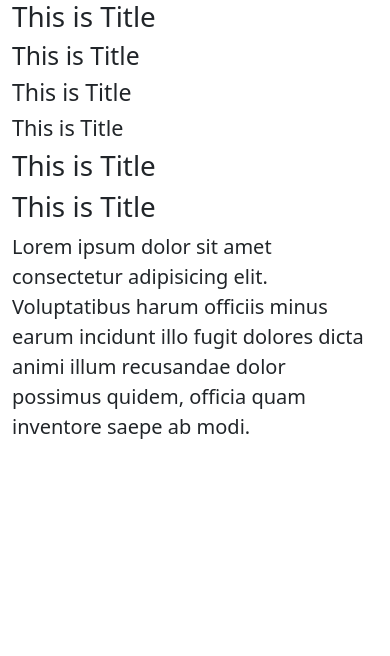
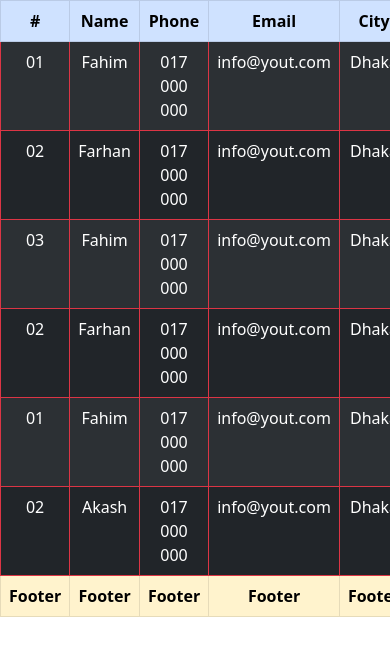
Before and after one commit to abdulmazidakash/bootstrap-version-5, a plain HTML site: page home.html in a window 390 px wide. Drawn offline with Linux system fonts and the light colour scheme.

Commit message:
learning bootstrap table responsive

```diff
--- a/home.html
+++ b/home.html
@@ -295,7 +295,7 @@
 
 		<!-- heading tag difference here  -->
 
-		<div class="container">
+		<!-- <div class="container">
 			<div class="row">
 				<div class="col-md-12"></div>
 				<h1>This is Title</h1>
@@ -307,8 +307,84 @@
 
 				<p class="lead text-start">Lorem ipsum dolor sit amet consectetur adipisicing elit. Voluptatibus harum officiis minus earum incidunt illo fugit dolores dicta animi illum recusandae dolor possimus quidem, officia quam inventore saepe ab modi.</p>
 			</div>
+		</div> -->
+
+
+		<!-- bootstrap table container  -->
+		<div class="table-responsive text-center">
+			<table class="table table-dark table-striped table-hover table-bordered border-danger">
+				<thead class="table-primary">
+					<tr>
+						<th>#</th>
+						<th>Name</th>
+						<th>Phone</th>
+						<th>Email</th>
+						<th>City</th>
+						<th>Country</th>
+					</tr>
+				</thead>
+				<tbody>
+					<tr>
+						<td>01</td>
+						<td>Fahim</td>
+						<td>017 000 000</td>
+						<td>info@yout.com</td>
+						<td>Dhaka</td>
+						<td>Bangladesh</td>
+					</tr>
+					<tr>
+						<td>02</td>
+						<td>Farhan</td>
+						<td>017 000 000</td>
+						<td>info@yout.com</td>
+						<td>Dhaka</td>
+						<td>Bangladesh</td>
+					</tr>
+					<tr class="table-active">
+						<td>03</td>
+						<td>Fahim</td>
+						<td>017 000 000</td>
+						<td>info@yout.com</td>
+						<td>Dhaka</td>
+						<td>Bangladesh</td>
+					</tr>
+					<tr>
+						<td>02</td>
+						<td>Farhan</td>
+						<td>017 000 000</td>
+						<td>info@yout.com</td>
+						<td>Dhaka</td>
+						<td>Bangladesh</td>
+					</tr>
+					<tr>
+						<td>01</td>
+						<td>Fahim</td>
+						<td>017 000 000</td>
+						<td>info@yout.com</td>
+						<td>Dhaka</td>
+						<td>Bangladesh</td>
+					</tr>
+					<tr>
+						<td>02</td>
+						<td>Akash</td>
+						<td>017 000 000</td>
+						<td>info@yout.com</td>
+						<td>Dhaka</td>
+						<td>Bangladesh</td>
+					</tr>
+				</tbody>
+				<tfoot class="table-warning">
+					<tr>
+						<th>Footer</th>
+						<th>Footer</th>
+						<th>Footer</th>
+						<th>Footer</th>
+						<th>Footer</th>
+						<th>Footer</th>
+					</tr>
+				</tfoot>
+			 </table>
 		</div>
-
 		<script src="js/bootstrap.bundle.js"></script>
 </body>
 </html>
```
